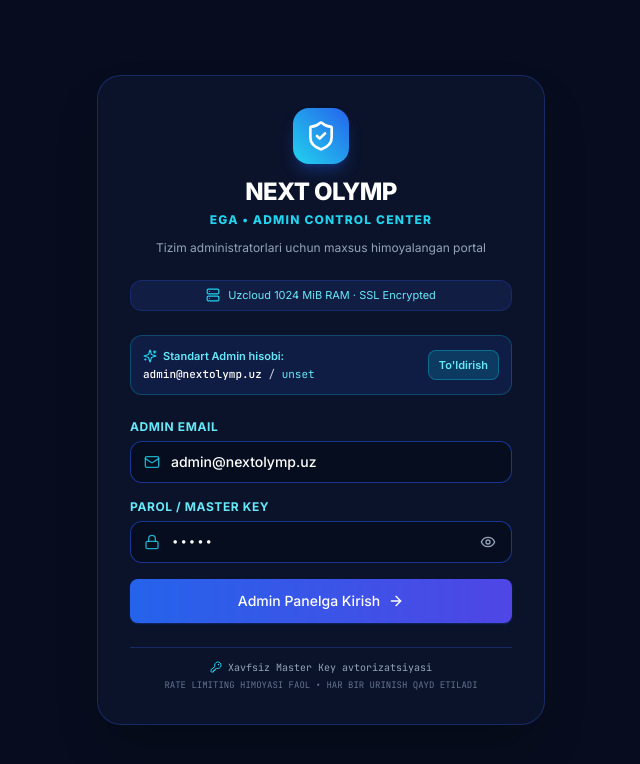
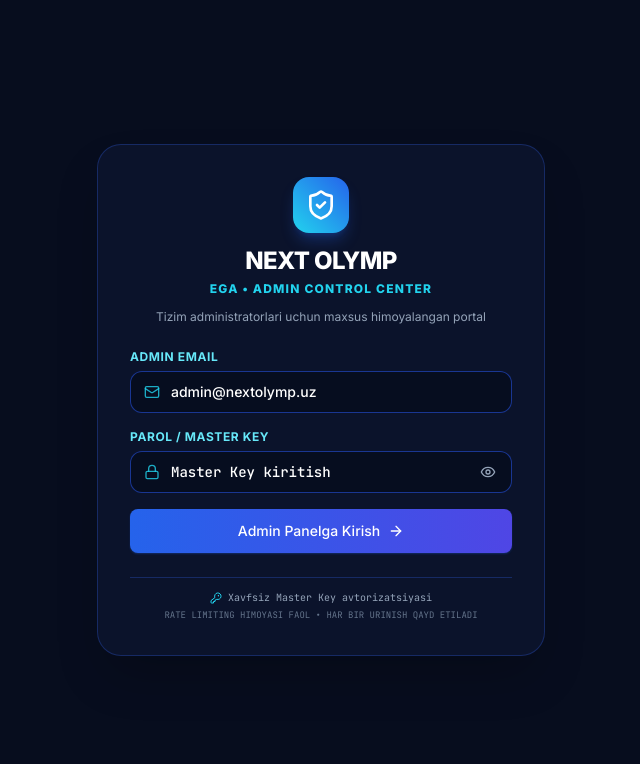
Before and after one commit to Asilbek2007/next-olymp, a React (Vite) app: page /ega/login in a window 1280 px wide. Shown: the top 764 px of the page, without its empty margins (319-959 px from the left). Built offline with nearby package versions, Linux system fonts and the light colour scheme; no server answers.

Commit message:
feat: clean up admin login screen and remove demo credentials

```diff
--- a/src/pages/ega/EgaLoginPage.tsx
+++ b/src/pages/ega/EgaLoginPage.tsx
@@ -1,6 +1,6 @@
 import React, { useState } from 'react';
 import { useNavigate, Navigate } from 'react-router-dom';
-import { ShieldCheck, Lock, Mail, ArrowRight, AlertCircle, KeyRound, Server, Eye, EyeOff, Sparkles } from 'lucide-react';
+import { ShieldCheck, Lock, Mail, ArrowRight, AlertCircle, KeyRound, Eye, EyeOff } from 'lucide-react';
 import { Button } from '../../components/common/Button';
 import { useAuth } from '../../hooks/useAuth';
 import { adminAuthService } from '../../services/adminAuthService';
@@ -14,20 +14,10 @@ export const EgaLoginPage: React.FC = () => {
     return <Navigate to="/ega" replace />;
   }
 
-  // Pre-configured default admin credentials from .env or fallback
-  const defaultEmail = import.meta.env.VITE_ADMIN_EMAIL || 'admin@nextolymp.uz';
-  const defaultKey = import.meta.env.VITE_ADMIN_KEY || 'admin123';
-
-  const [email, setEmail] = useState(defaultEmail);
-  const [password, setPassword] = useState(defaultKey);
+  const [email, setEmail] = useState('');
+  const [password, setPassword] = useState('');
   const [showPassword, setShowPassword] = useState(false);
   const [error, setError] = useState('');
-
-  const fillDefaultCredentials = () => {
-    setEmail(defaultEmail);
-    setPassword(defaultKey);
-    setError('');
-  };
 
   const handleSubmit = async (e: React.FormEvent) => {
     e.preventDefault();
@@ -37,14 +27,14 @@ export const EgaLoginPage: React.FC = () => {
     const trimmedPass = password.trim();
 
     if (!trimmedEmail || !trimmedPass) {
-      setError("Iltimos, Admin Email va Master Key maydonlarini to'liq to'ldiring.");
+      setError("Iltimos, Admin Email va Parolni to'liq to'ldiring.");
       return;
     }
 
     try {
       const adminRes = adminAuthService.createAdminSession(trimmedEmail, trimmedPass);
       if (!adminRes.success) {
-        setError(adminRes.error || "Noto'g'ri Admin Email yoki Master Key kiritildi. Standart: admin@nextolymp.uz / admin123");
+        setError(adminRes.error || "Noto'g'ri Admin Email yoki Parol kiritildi.");
         return;
       }
 
@@ -56,7 +46,7 @@ export const EgaLoginPage: React.FC = () => {
       // Redirect seamlessly to /ega control panel
       navigate('/ega', { replace: true });
     } catch (err: any) {
-      const msg = err?.message || "Noto'g'ri Admin Email yoki Master Key kiritildi. Standart: admin@nextolymp.uz / admin123";
+      const msg = err?.message || "Noto'g'ri Admin Email yoki Parol kiritildi.";
       setError(msg);
     }
   };
@@ -75,32 +65,6 @@ export const EgaLoginPage: React.FC = () => {
             </p>
           </div>
           <p className="text-xs text-slate-400">Tizim administratorlari uchun maxsus himoyalangan portal</p>
-        </div>
-
-        {/* Server & Security Status Pill */}
-        <div className="flex items-center justify-center gap-2 py-1.5 px-3 rounded-xl bg-blue-950/60 border border-blue-800/40 text-[11px] text-cyan-300">
-          <Server className="w-3.5 h-3.5 text-cyan-400" />
-          <span>Uzcloud 1024 MiB RAM · SSL Encrypted</span>
-        </div>
-
-        {/* Quick Credentials Info Box with 1-Click Auto Fill */}
-        <div className="p-3 rounded-xl bg-blue-900/25 border border-cyan-500/30 flex items-center justify-between gap-2 text-xs">
-          <div className="space-y-0.5">
-            <div className="flex items-center gap-1.5 text-cyan-300 font-semibold text-[11px]">
-              <Sparkles className="w-3.5 h-3.5 text-cyan-400" />
-              <span>Standart Admin hisobi:</span>
-            </div>
-            <div className="text-[11px] text-slate-300 font-mono">
-              <span className="text-white font-medium">{defaultEmail}</span> / <span className="text-cyan-300">{defaultKey}</span>
-            </div>
-          </div>
-          <button
-            type="button"
-            onClick={fillDefaultCredentials}
-            className="px-2.5 py-1.5 rounded-lg bg-cyan-500/20 hover:bg-cyan-500/30 text-cyan-300 hover:text-cyan-200 border border-cyan-500/40 text-[11px] font-semibold transition-all shrink-0 cursor-pointer"
-          >
-            To'ldirish
-          </button>
         </div>
 
         <form onSubmit={handleSubmit} className="space-y-4">
```
Also changed, not shown: 1 other file (tests, documents, lock files or other folders).
